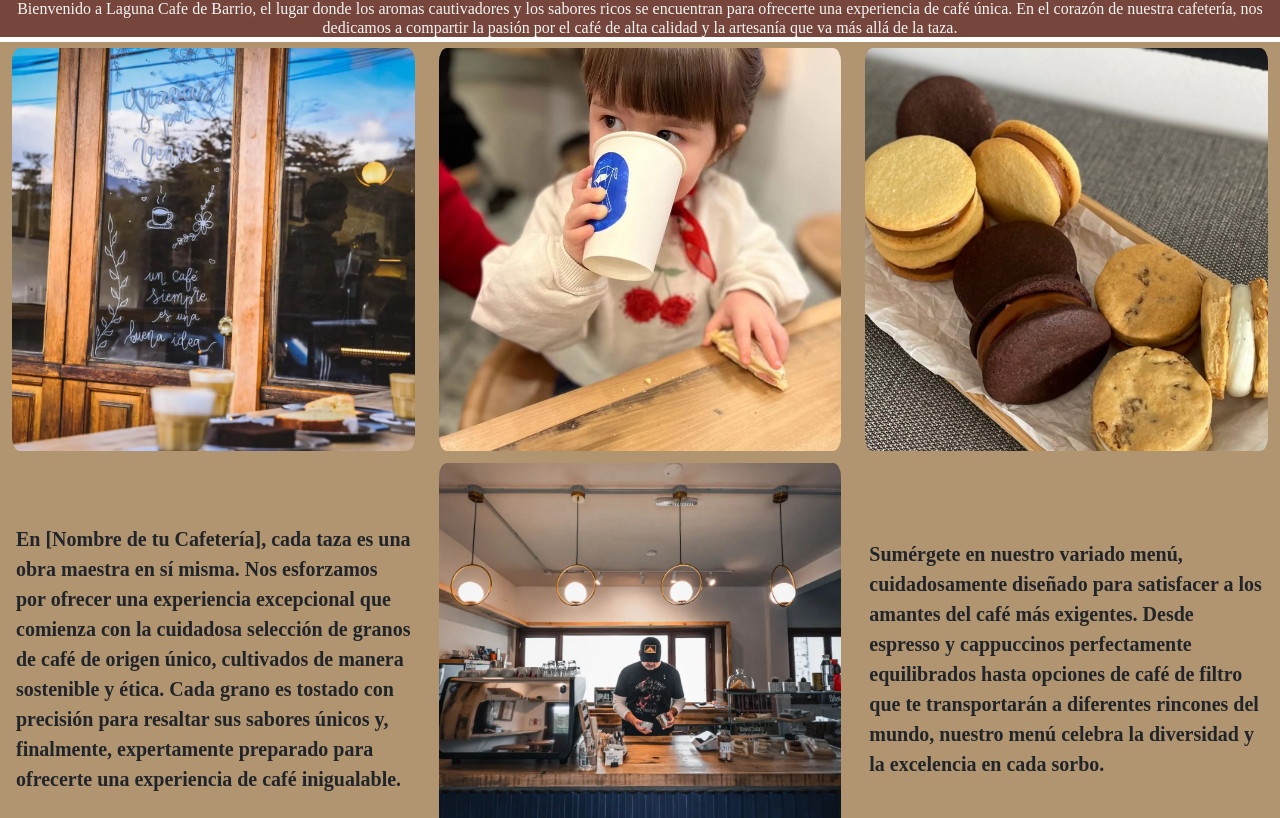
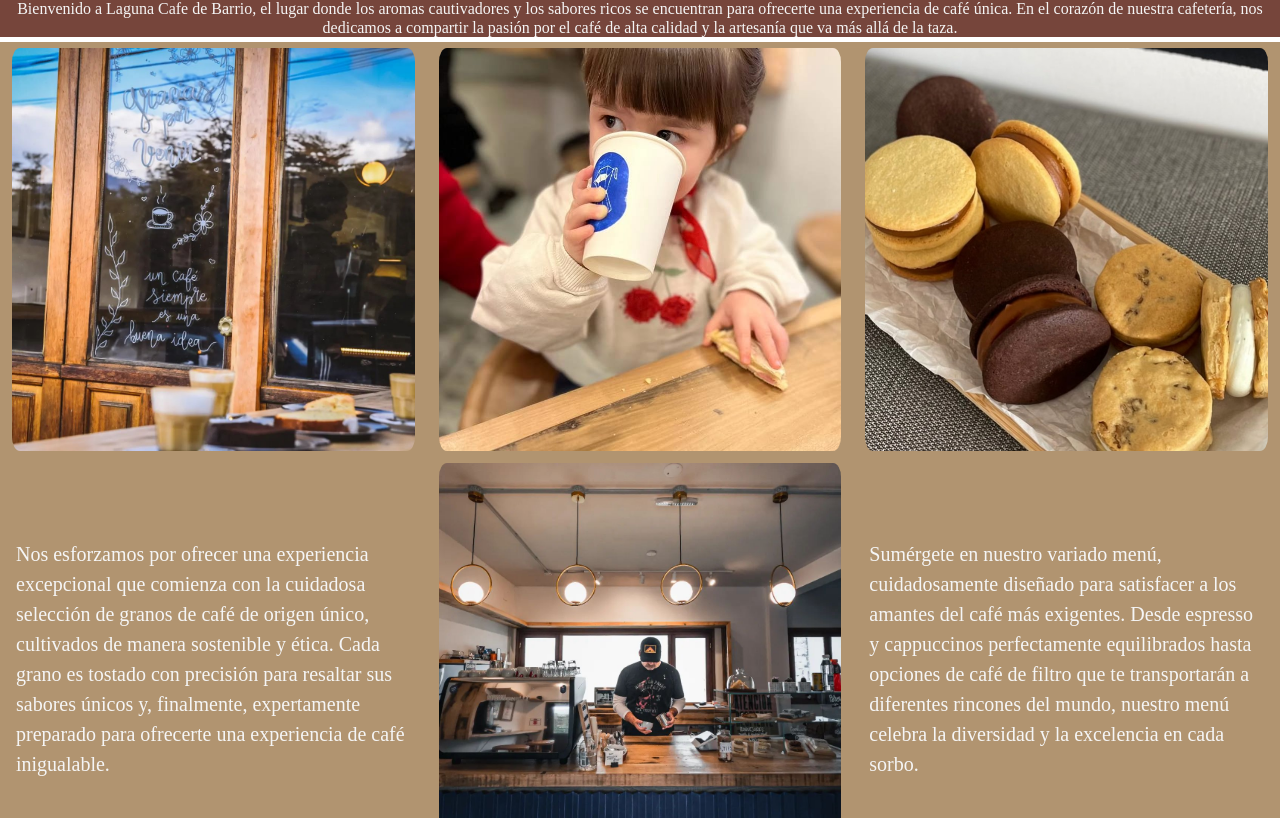
Before and after one commit to AmadoreA89/laguna-cafe-de-barrio, a plain HTML site: page page/nosotros.html in a window 1280 px wide. Shown: the part 134-952 px from the top of the page. Drawn offline with nearby package versions, Linux system fonts and the light colour scheme; a web font is replaced by a local one.

Commit message:
color letra contacto

```diff
--- a/Style/Style.css
+++ b/Style/Style.css
@@ -287,7 +287,7 @@ footer p {
 .nosotros > div > p {
   padding: 0 16px;
   font-size: 20px;
-  font-weight: bold;
+  color: whitesmoke;
 }
 .horarios {
   display: flex;
--- a/page/nosotros.html
+++ b/page/nosotros.html
@@ -80,8 +80,7 @@
 
           <div class="texto-img">
             <p>
-              En [Nombre de tu Cafetería], cada taza es una obra maestra en sí
-              misma. Nos esforzamos por ofrecer una experiencia excepcional que
+              Nos esforzamos por ofrecer una experiencia excepcional que
               comienza con la cuidadosa selección de granos de café de origen
               único, cultivados de manera sostenible y ética. Cada grano es
               tostado con precisión para resaltar sus sabores únicos y,
```
